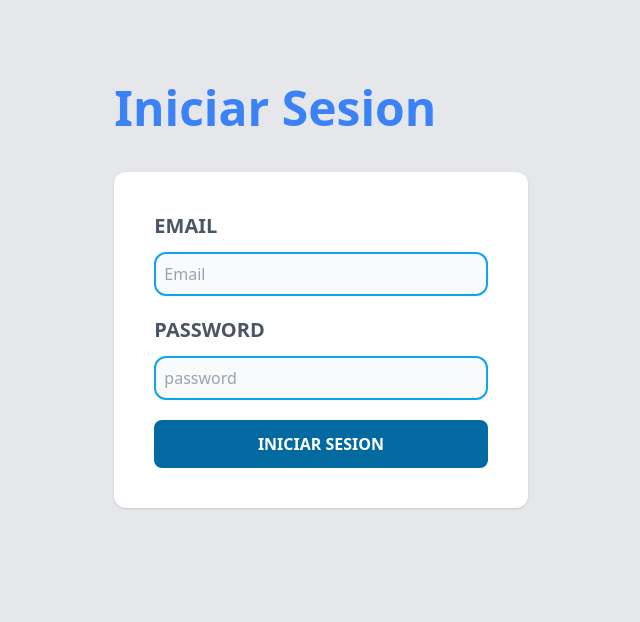
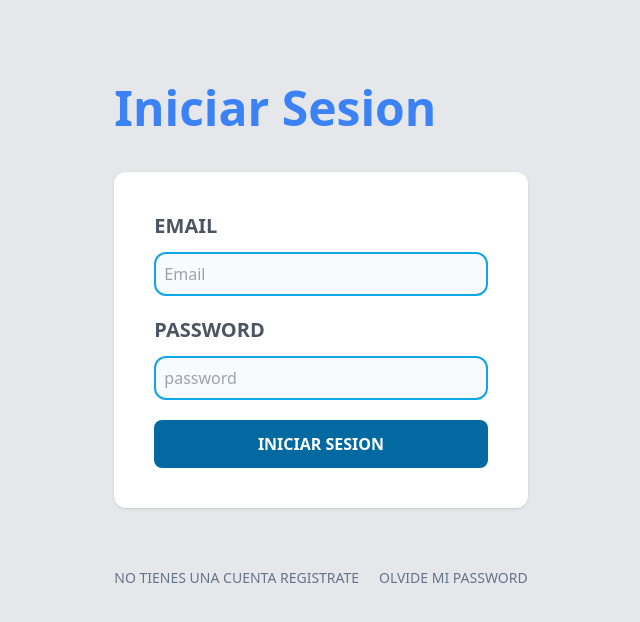
Before and after one commit to CperezD6/Inventario, a React (Vite) app in the folder frontend/: page / in a window 1280 px wide. Shown: the top 622 px of the page, without its empty margins (319-959 px from the left). Built offline with nearby package versions, Linux system fonts and the light colour scheme.

Commit message:
Link debajo de Login

```diff
--- a/frontend/src/paginas/Login.jsx
+++ b/frontend/src/paginas/Login.jsx
@@ -1,4 +1,5 @@
 import React from 'react'
+import {Link} from 'react-router-dom'
 
 const Login = () => {
   return (
@@ -38,6 +39,17 @@
           />
 
       </form>
+      <nav className='lg:flex lg:justify-between'>
+          <Link
+            className='block text-center my-5 text-slate-500 uppercase text-sm'
+            to="registrar"
+            >No tienes una Cuenta Registrate</Link>
+
+          <Link
+            className='block text-center my-5 text-slate-500 uppercase text-sm'
+            to="olvide-password"
+            >Olvide mi Password</Link>
+      </nav>
     </>
   )
 }
```
Also changed, not shown: 1 other file (tests, documents, lock files or other folders).
